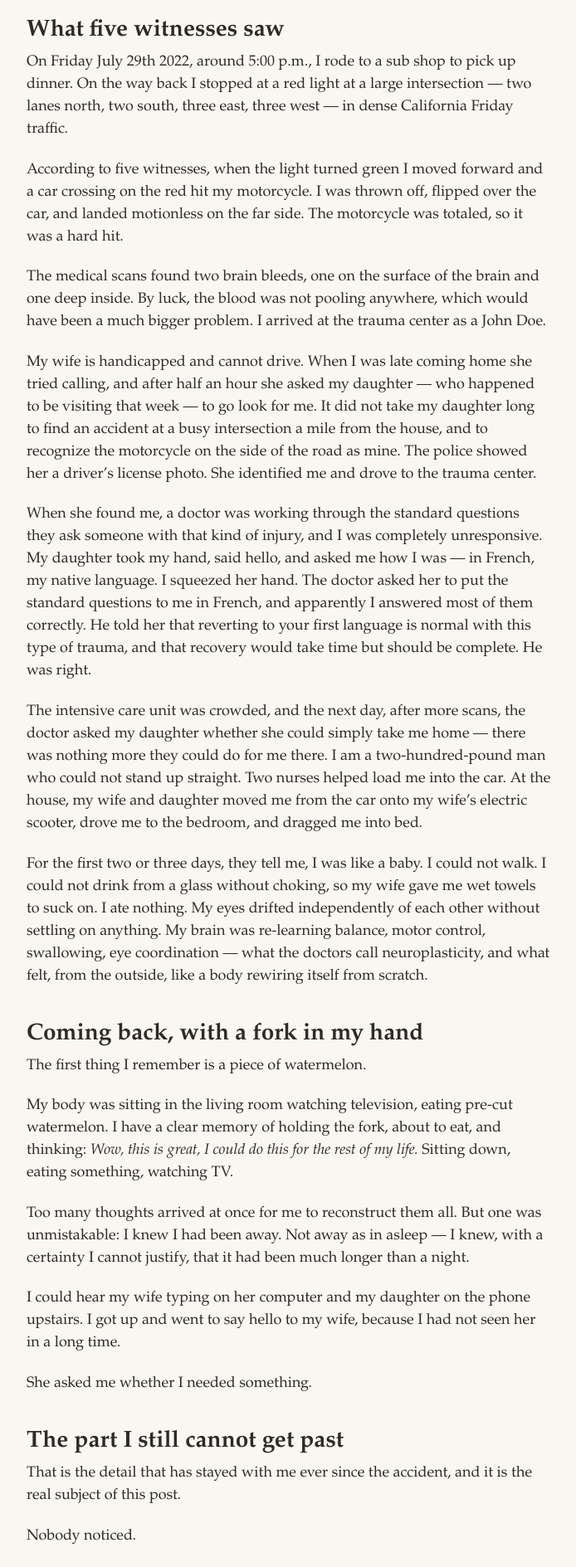
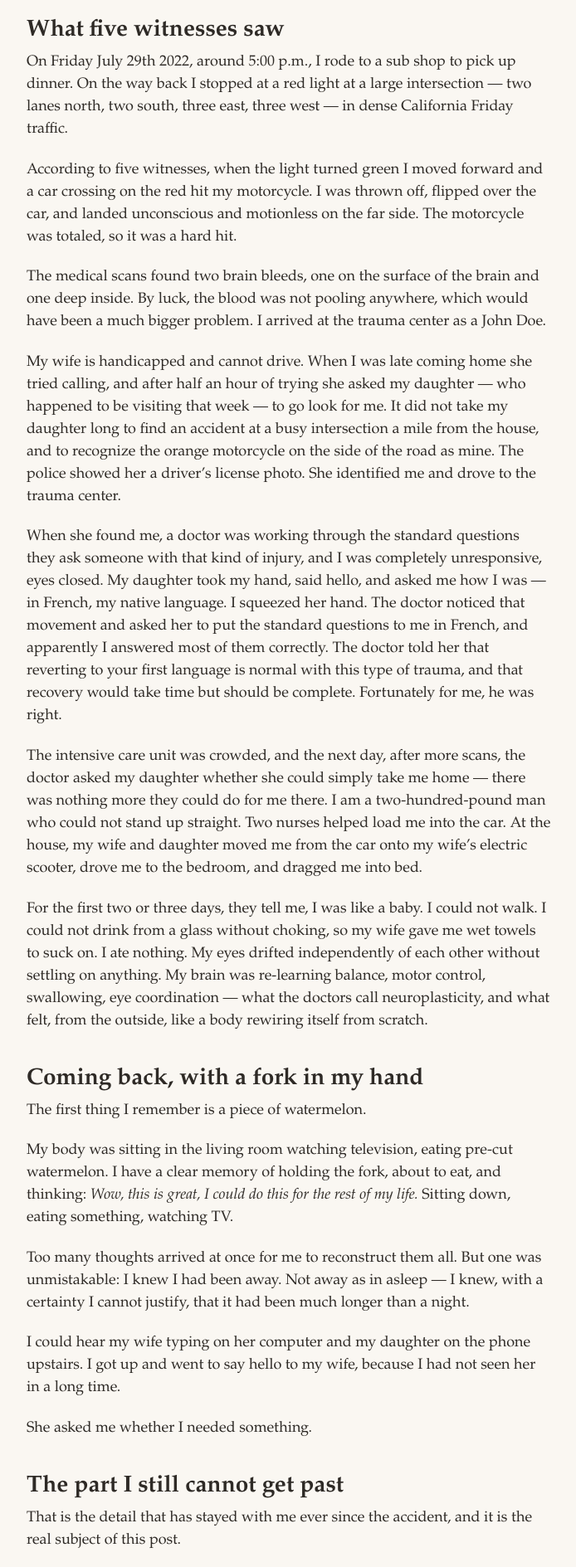
Before and after one commit to FrancoisCharette/myAwakeningJourney, a Jekyll site: the page built from _posts/2026-07-29-two-weeks-without-me.md, in a window 1280 px wide. Shown: the part 1089-2978 px from the top of the page at 83% size, without its empty margins (292-986 px from the left). Built offline with Jekyll 4.4.1, drawn with Linux system fonts in a browser that asks for light colours; comment, search, counter and statistics services are not loaded; some of the changed text lies outside the part shown.

```diff
--- a/_posts/2026-07-29-two-weeks-without-me.md
+++ b/_posts/2026-07-29-two-weeks-without-me.md
@@ -25,13 +25,13 @@ I would not claim it changed my life that day. What it did was smaller and more
 
 On Friday July 29th 2022, around 5:00 p.m., I rode to a sub shop to pick up dinner. On the way back I stopped at a red light at a large intersection — two lanes north, two south, three east, three west — in dense California Friday traffic.
 
-According to five witnesses, when the light turned green I moved forward and a car crossing on the red hit my motorcycle. I was thrown off, flipped over the car, and landed motionless on the far side. The motorcycle was totaled, so it was a hard hit.
+According to five witnesses, when the light turned green I moved forward and a car crossing on the red hit my motorcycle. I was thrown off, flipped over the car, and landed unconscious and motionless on the far side. The motorcycle was totaled, so it was a hard hit.
 
 The medical scans found two brain bleeds, one on the surface of the brain and one deep inside. By luck, the blood was not pooling anywhere, which would have been a much bigger problem. I arrived at the trauma center as a John Doe.
 
-My wife is handicapped and cannot drive. When I was late coming home she tried calling, and after half an hour she asked my daughter — who happened to be visiting that week — to go look for me. It did not take my daughter long to find an accident at a busy intersection a mile from the house, and to recognize the motorcycle on the side of the road as mine. The police showed her a driver's license photo. She identified me and drove to the trauma center.
+My wife is handicapped and cannot drive. When I was late coming home she tried calling, and after half an hour of trying she asked my daughter — who happened to be visiting that week — to go look for me. It did not take my daughter long to find an accident at a busy intersection a mile from the house, and to recognize the orange motorcycle on the side of the road as mine. The police showed her a driver's license photo. She identified me and drove to the trauma center.
 
-When she found me, a doctor was working through the standard questions they ask someone with that kind of injury, and I was completely unresponsive. My daughter took my hand, said hello, and asked me how I was — in French, my native language. I squeezed her hand. The doctor asked her to put the standard questions to me in French, and apparently I answered most of them correctly. He told her that reverting to your first language is normal with this type of trauma, and that recovery would take time but should be complete. He was right.
+When she found me, a doctor was working through the standard questions they ask someone with that kind of injury, and I was completely unresponsive, eyes closed. My daughter took my hand, said hello, and asked me how I was — in French, my native language. I squeezed her hand. The doctor noticed that movement and asked her to put the standard questions to me in French, and apparently I answered most of them correctly. The doctor told her that reverting to your first language is normal with this type of trauma, and that recovery would take time but should be complete. Fortunately for me, he was right.
 
 The intensive care unit was crowded, and the next day, after more scans, the doctor asked my daughter whether she could simply take me home — there was nothing more they could do for me there. I am a two-hundred-pound man who could not stand up straight. Two nurses helped load me into the car. At the house, my wife and daughter moved me from the car onto my wife's electric scooter, drove me to the bedroom, and dragged me into bed.
 
--- a/assets/css/style.css
+++ b/assets/css/style.css
@@ -110,8 +110,14 @@ a { color: var(--accent); }
 
 .post img { max-width: 100%; height: auto; }
 
+/* A list or quote that follows an introducing paragraph belongs with it, so
+   its gap stays tighter than the paragraph gap. Blank lines in Markdown are
+   structure, not spacing - the spacing is set here. */
+ul, ol { margin: 0.5em 0; padding-left: 1.5rem; }
+li { margin: 0.25em 0; }
+
 blockquote {
-  margin: 1.5rem 0;
+  margin: 0.9rem 0;
   padding: 0.25rem 1.25rem;
   border-left: 3px solid var(--accent);
   background: var(--accent-soft);
```
Also changed, not shown: other parts of _posts/2026-07-29-two-weeks-without-me.md (+1 -1 lines), _posts/2026-08-29-spiritual-glossary.md (+3 -0 lines).
